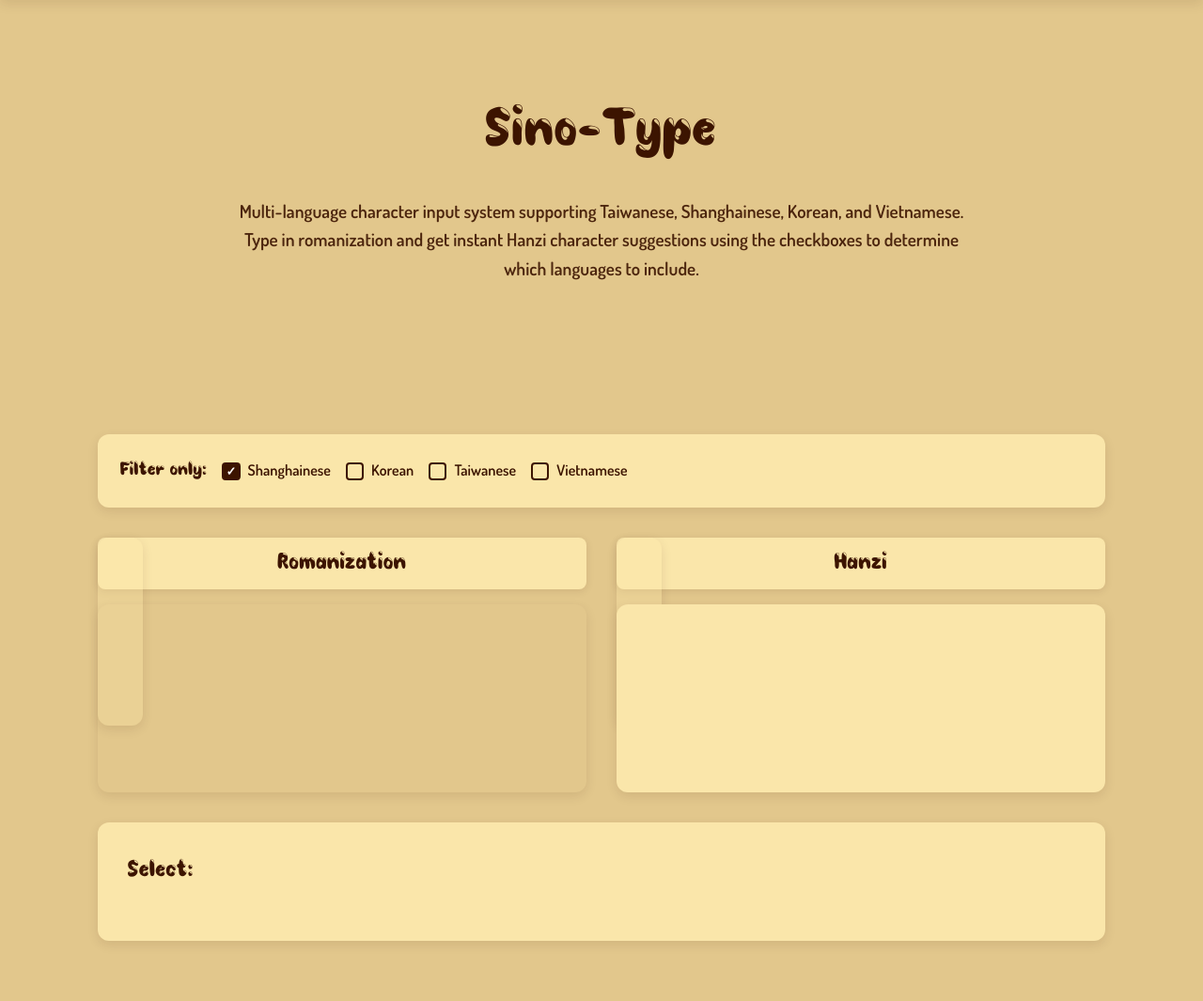
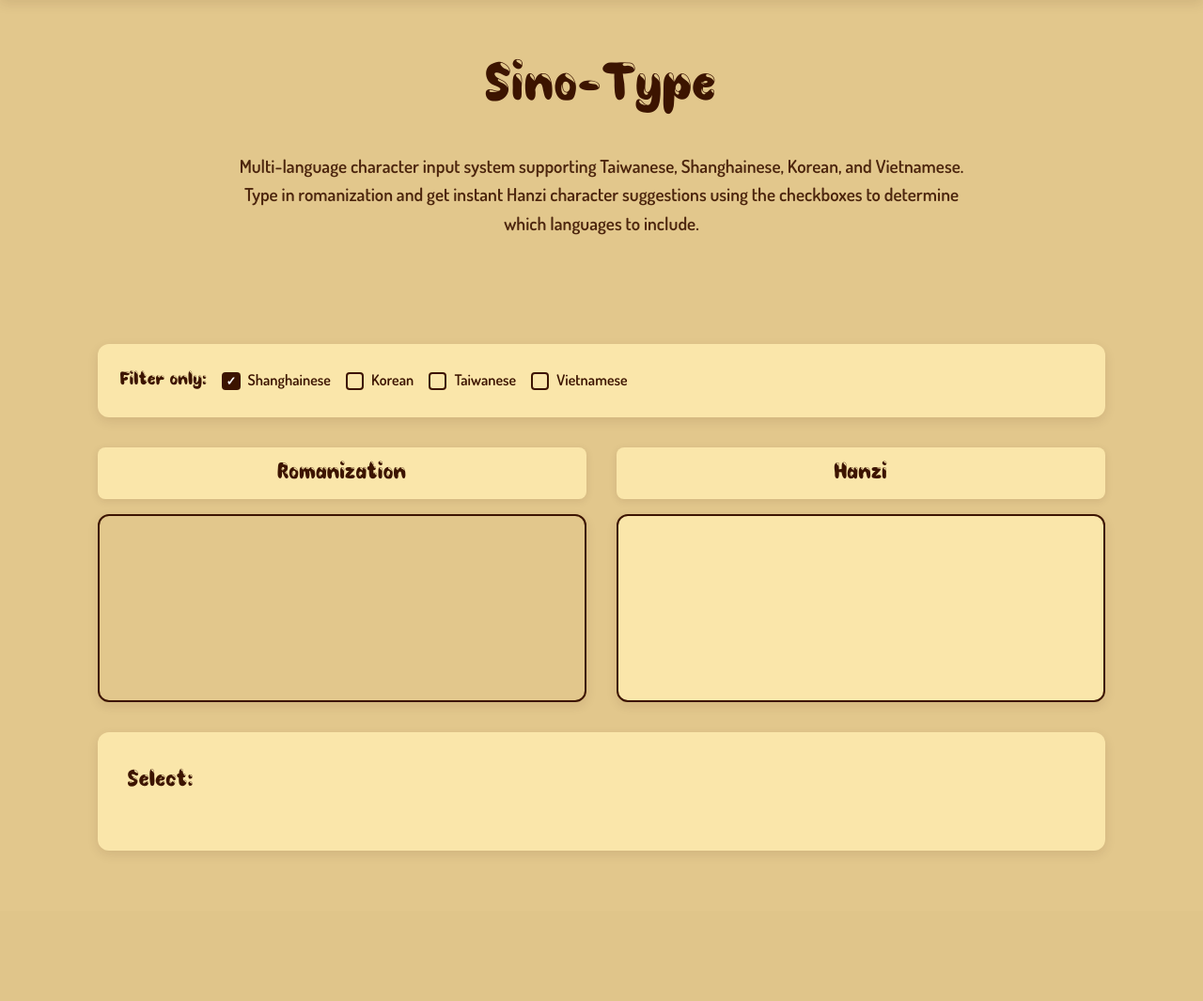
Before and after one commit to taliyah0x0/BobaWay, a Flask app: page /sino-type in a window 1280 px wide. Shown: the part 96-1161 px from the top of the page at 94% size. After the commit the page ends 1001 px from the top, so only its background shows below. Run offline with Flask 3, Linux system fonts and the light colour scheme; data that the repository does not hold is empty; some libraries are stand-ins or nearby versions.

Commit message:
formatting

```diff
--- a/static/styles/sino-type.css
+++ b/static/styles/sino-type.css
@@ -2,6 +2,10 @@
 @import url('home.css');
 
 /* Sino-Type specific styles */
+.hero {
+    padding: 1rem;
+}
+
 .hero-description {
     margin-bottom: 0;
 }
@@ -108,7 +112,7 @@
 .textareas {
     color: rgb(60, 20, 0);
     padding: 1.5rem;
-    border: none;
+    border: 2px solid rgb(60, 20, 0);
     border-radius: 12px;
     background-color: rgb(250, 230, 170);
     font-family: Dosis, sans-serif;
@@ -120,6 +124,7 @@
 }
 
 .textareas:focus {
+    border-color: rgb(80, 40, 20);
     outline: none;
     box-shadow: 0 6px 16px rgba(60, 20, 0, 0.15);
 }
--- a/templates/sino-type.html
+++ b/templates/sino-type.html
@@ -58,12 +58,10 @@
             <div id="boxes">
                 <div class="input-container">
                     <h3 class="box-title">Romanization</h3>
-                    <div id="highlight-area" class="textareas"></div>
                     <div contenteditable id="input-area" oninput="initiate()" onclick="initiate()" class="textareas"></div>
                 </div>
                 <div class="output-container">
                     <h3 class="box-title">Hanzi</h3>
-                    <div id="highlight-area-2" class="textareas"></div>
                     <div id="output-area" class="textareas"></div>
                     <div id="copy-button" onclick="copy()"></div>
                 </div>
```
